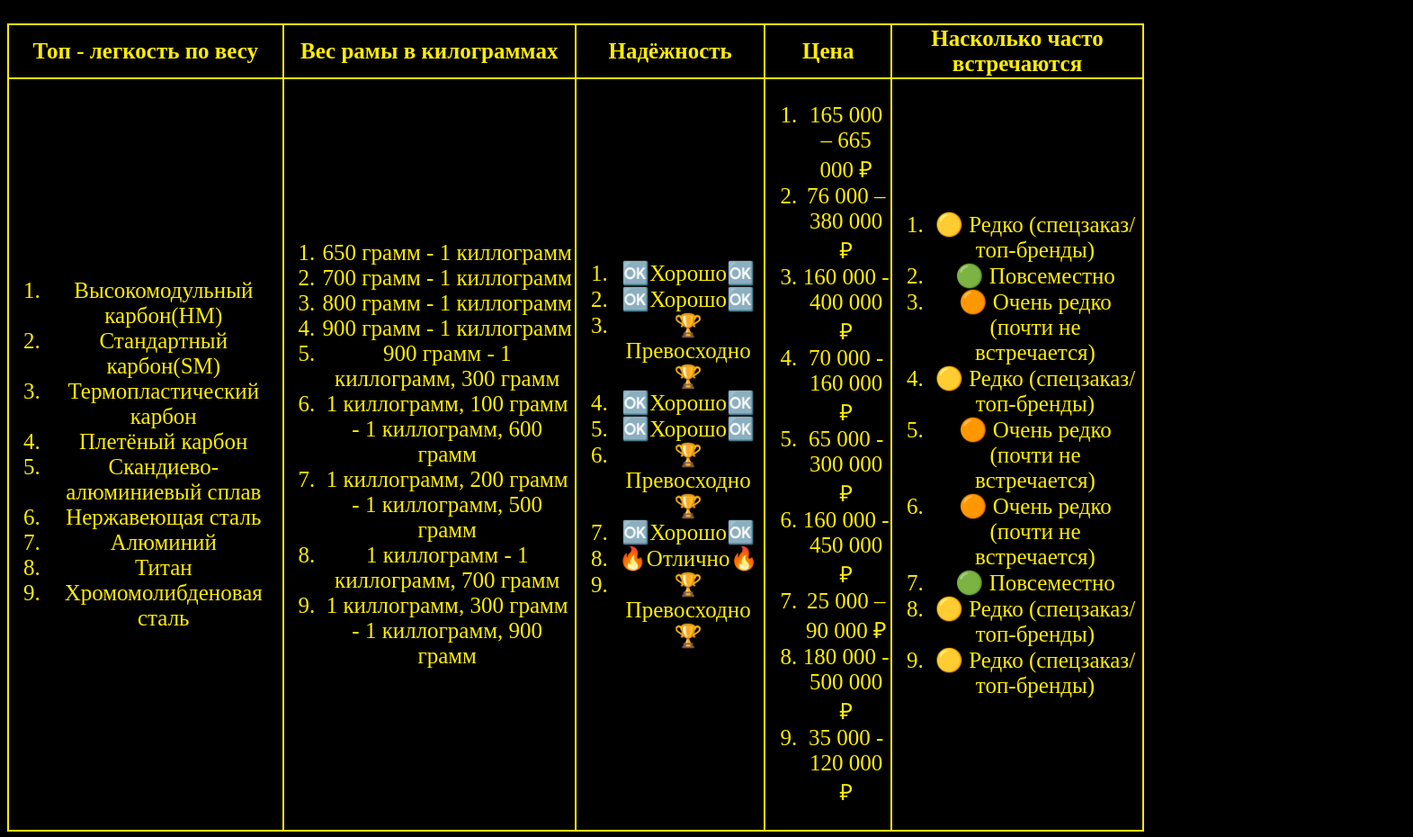
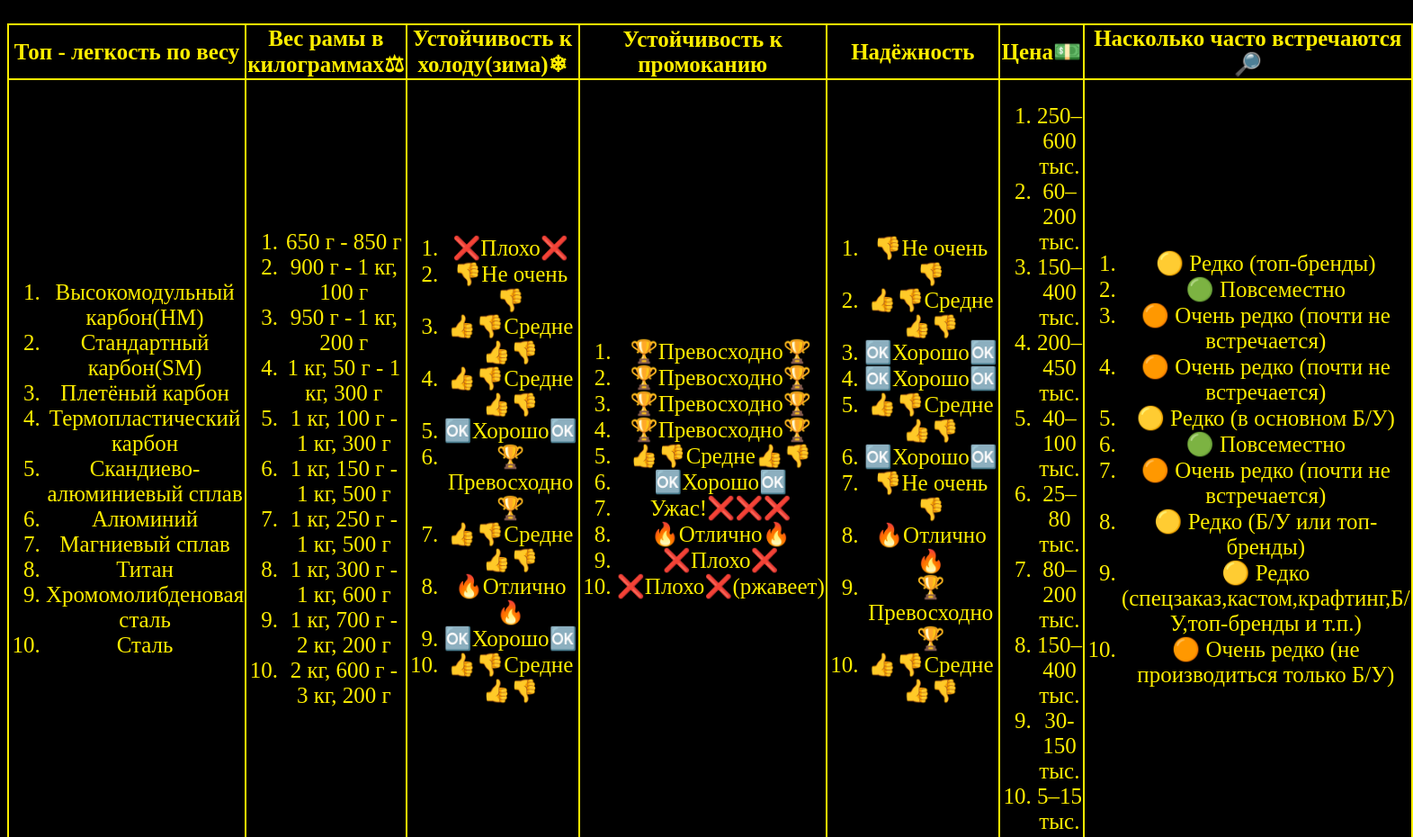
Before and after one commit to krypydenstvo-pixel/BikeTablePro, a plain HTML site: page index.html in a window 1280 px wide. Shown: the part 288-1218 px from the top of the page at 90% size, 1571 px wide, since content can reach past the window. Drawn offline with Linux system fonts and the light colour scheme.

Commit message:
Таблица для шоссейника была неправильной - исправление и улучшение и продвижение и т.п.

```diff
--- a/index.html
+++ b/index.html
@@ -10,7 +10,7 @@
 </head>
 <body>
     <header>
-        <p class="version">Версия 4</p>
+        <p class="version">Версия 1</p>
         <h1>Таблица материалов для рам велосипеда</h1>
     </header>
     <main>
@@ -19,76 +19,110 @@
     <table class="bike-table">
         <tr>
             <th>Топ - легкость по весу</th>
-            <th>Вес рамы в килограммах</th>
+            <th>Вес рамы в килограммах⚖</th>
+            <th>Устойчивость к холоду(зима)❄</th>
+            <th>Устойчивость к промоканию</th>
             <th>Надёжность</th>
-            <th>Цена</th>
-            <th>Насколько часто встречаются</th>
+            <th>Цена💵</th>
+            <th>Насколько часто встречаются🔎</th>
         </tr>
         <tr>
             <td>
                 <ol type="1" start="1">
                     <li>Высокомодульный карбон(HM)</li>
                     <li>Стандартный карбон(SM)</li>
+                    <li>Плетёный карбон</li>
                     <li>Термопластический карбон</li>
-                    <li>Плетёный карбон</li>
                     <li>Скандиево-алюминиевый сплав</li>
-                    <li>Нержавеющая сталь</li>
                     <li>Алюминий</li>
+                    <li>Магниевый сплав</li>
                     <li>Титан</li>
                     <li>Хромомолибденовая сталь</li>
+                    <li>Сталь</li>
                 </ol>
             </td>
             <td>
                 <ol type="1" start="1">
-                    <li>650 грамм - 1 киллограмм</li>
-                    <li>700 грамм - 1 киллограмм</li>
-                    <li>800 грамм - 1 киллограмм</li>
-                    <li>900 грамм - 1 киллограмм</li>
-                    <li>900 грамм - 1 киллограмм, 300 грамм</li>
-                    <li>1 киллограмм, 100 грамм - 1 киллограмм, 600 грамм</li>
-                    <li>1 киллограмм, 200 грамм - 1 киллограмм, 500 грамм</li>
-                    <li>1 киллограмм - 1 киллограмм, 700 грамм</li>
-                    <li>1 киллограмм, 300 грамм - 1 киллограмм, 900 грамм</li>
+                    <li>650 г - 850 г</li>
+                    <li>900 г - 1 кг, 100 г</li>
+                    <li>950 г - 1 кг, 200 г</li>
+                    <li>1 кг, 50 г - 1 кг, 300 г</li>
+                    <li>1 кг, 100 г - 1 кг, 300 г</li>
+                    <li>1 кг, 150 г - 1 кг, 500 г</li>
+                    <li>1 кг, 250 г - 1 кг, 500 г</li>
+                    <li>1 кг, 300 г - 1 кг, 600 г</li>
+                    <li>1 кг, 700 г - 2 кг, 200 г</li>
+                    <li>2 кг, 600 г - 3 кг, 200 г</li>
                 </ol>
             </td>
             <td>
                 <ol type="1" start="1">
+                    <li>❌Плохо❌</li>
+                    <li>👎Не очень👎</li>
+                    <li>👍👎Средне👍👎</li>
+                    <li>👍👎Средне👍👎</li>
+                    <li>🆗Хорошо🆗</li>
+                    <li>🏆Превосходно🏆</li>
+                    <li>👍👎Средне👍👎</li>
+                    <li>🔥Отлично🔥</li>
+                    <li>🆗Хорошо🆗</li>
+                    <li>👍👎Средне👍👎</li>
+            </td>
+            <td>
+                <ol type="1" start="1">
+                    <li>🏆Превосходно🏆</li>
+                    <li>🏆Превосходно🏆</li>
+                    <li>🏆Превосходно🏆</li>
+                    <li>🏆Превосходно🏆</li>
+                    <li>👍👎Средне👍👎</li>
+                    <li>🆗Хорошо🆗</li>
+                    <li>Ужас!❌❌❌</li>
+                    <li>🔥Отлично🔥</li>
+                    <li>❌Плохо❌</li>
+                    <li>❌Плохо❌(ржавеет)</li>
+                </ol>
+            </td>
+            <td>
+                <ol type="1" start="1">
+                    <li>👎Не очень👎</li>
+                    <li>👍👎Средне👍👎</li>
                     <li>🆗Хорошо🆗</li>
                     <li>🆗Хорошо🆗</li>
-                    <li>🏆Превосходно🏆</li>
+                    <li>👍👎Средне👍👎</li>
                     <li>🆗Хорошо🆗</li>
-                    <li>🆗Хорошо🆗</li>
-                    <li>🏆Превосходно🏆</li>
-                    <li>🆗Хорошо🆗</li>
+                    <li>👎Не очень👎</li>
                     <li>🔥Отлично🔥</li>
                     <li>🏆Превосходно🏆</li>
+                    <li>👍👎Средне👍👎</li>
                 </ol>
 
             </td>
             <td>
                 <ol type="1" start="1">
-                    <li>165 000 – 665 000 ₽</li>
-                    <li>76 000 – 380 000 ₽</li>
-                    <li>160 000 - 400 000 ₽</li>
-                    <li>70 000 - 160 000 ₽</li>
-                    <li>65 000 - 300 000 ₽</li>
-                    <li>160 000 - 450 000 ₽</li>
-                    <li>25 000 – 90 000 ₽</li>
-                    <li>180 000 - 500 000 ₽</li>
-                    <li>35 000 - 120 000 ₽</li>
+                    <li>250–600 тыс.</li>
+                    <li>60–200 тыс.</li>
+                    <li>150–400 тыс.</li>
+                    <li>200–450 тыс.</li>
+                    <li>40–100 тыс.</li>
+                    <li>25–80 тыс.</li>
+                    <li>80–200 тыс.</li>
+                    <li>150–400 тыс.</li>
+                    <li>30-150 тыс.</li>
+                    <li>5–15 тыс.</li>
                 </ol>
             </td>
             <td>
                 <ol type="1" start="1">
-                    <li>🟡 Редко (спецзаказ/топ-бренды)</li>
+                    <li>🟡 Редко (топ-бренды)</li>
                     <li>🟢 Повсеместно</li>
                     <li>🟠 Очень редко (почти не встречается)</li>
-                    <li>🟡 Редко (спецзаказ/топ-бренды)</li>
                     <li>🟠 Очень редко (почти не встречается)</li>
+                    <li>🟡 Редко (в основном Б/У)</li>
+                    <li>🟢 Повсеместно</li>
                     <li>🟠 Очень редко (почти не встречается)</li>
-                    <li>🟢 Повсеместно</li>
-                    <li>🟡 Редко (спецзаказ/топ-бренды)</li>
-                    <li>🟡 Редко (спецзаказ/топ-бренды)</li>
+                    <li>🟡 Редко (Б/У или топ-бренды)</li>
+                    <li>🟡 Редко (спецзаказ,кастом,крафтинг,Б/У,топ-бренды и т.п.)</li>
+                    <li>🟠 Очень редко (не производиться только Б/У)</li>
                 </ol>
             </td>
         </tr>
```
Also changed, not shown: 1 other file.
